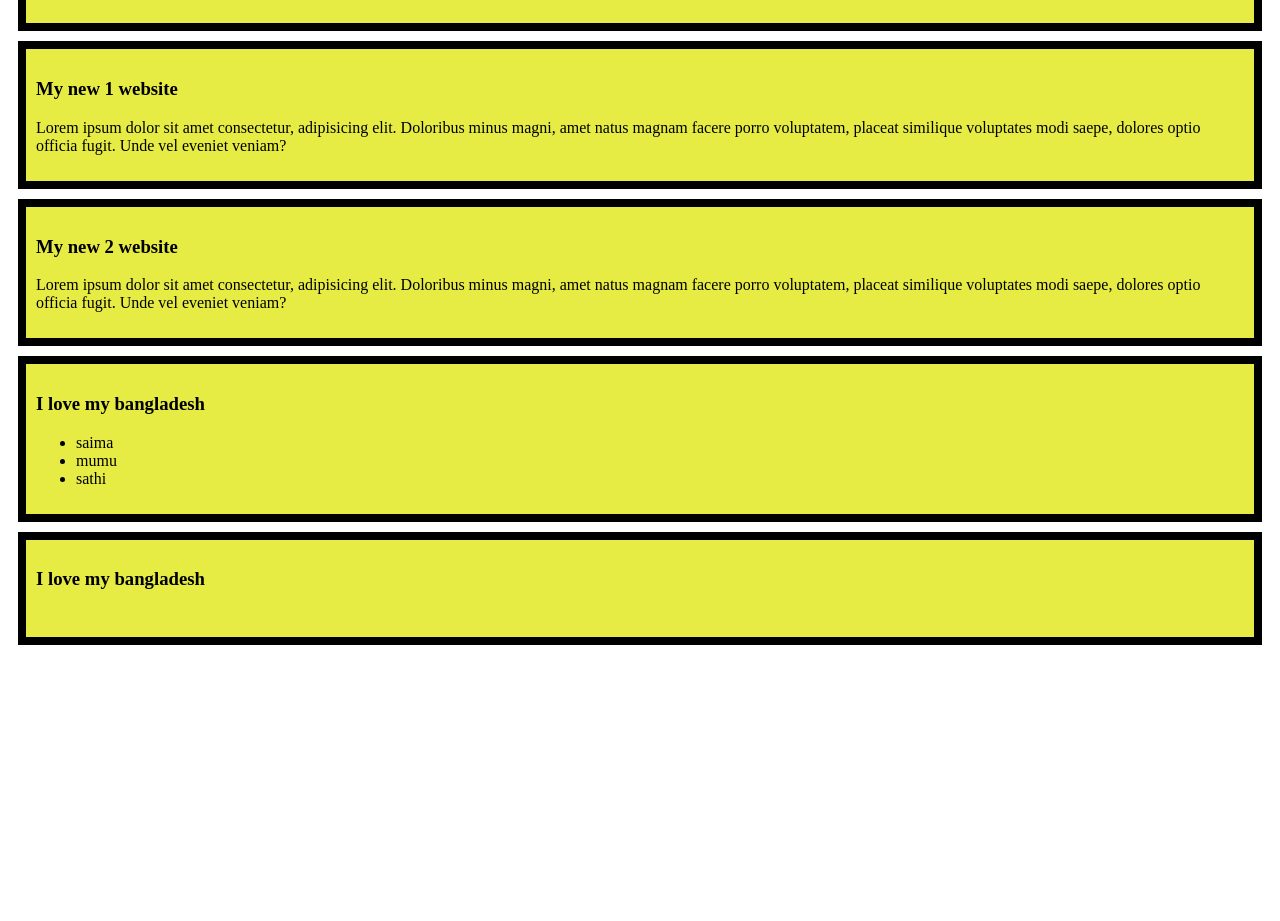
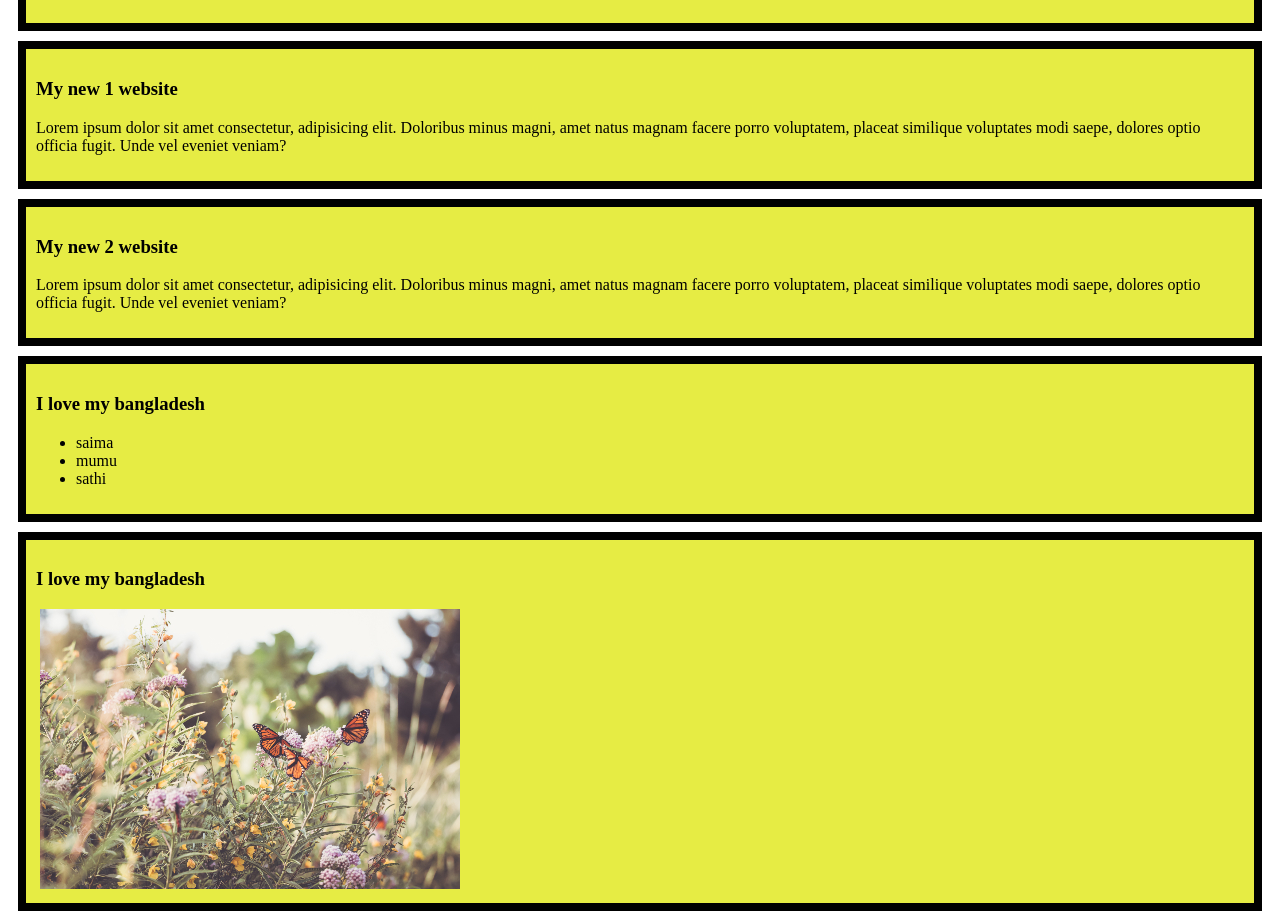
Before and after one commit to saimatabassum79/my-second-github-repo, a plain HTML site: page index.html in a window 1280 px wide. Shown: the part 126-1047 px from the top of the page. Before the commit the page ends 800 px from the top, so only its background shows below. Drawn offline with Linux system fonts and the light colour scheme.

Commit message:
added the fifth vlog

```diff
--- a/index.html
+++ b/index.html
@@ -30,6 +30,7 @@
     <div>
         <h3>I love my bangladesh</h3>
         <img src="nn.jpeg" alt="">
+        <img src="mm.jpg" alt="">
     </div>
 </body>
 </html>
```
Also changed, not shown: mm.jpg (added).
